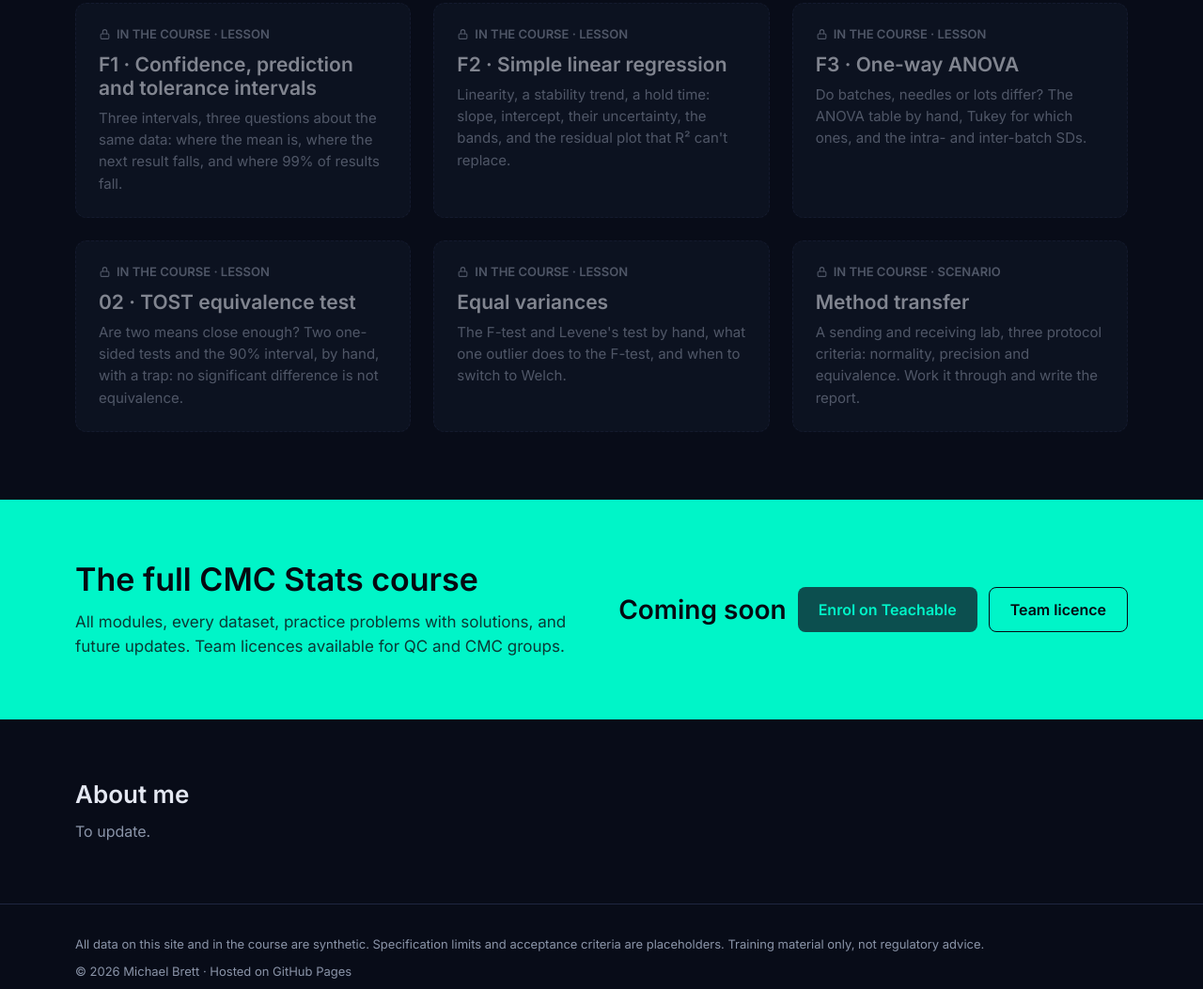
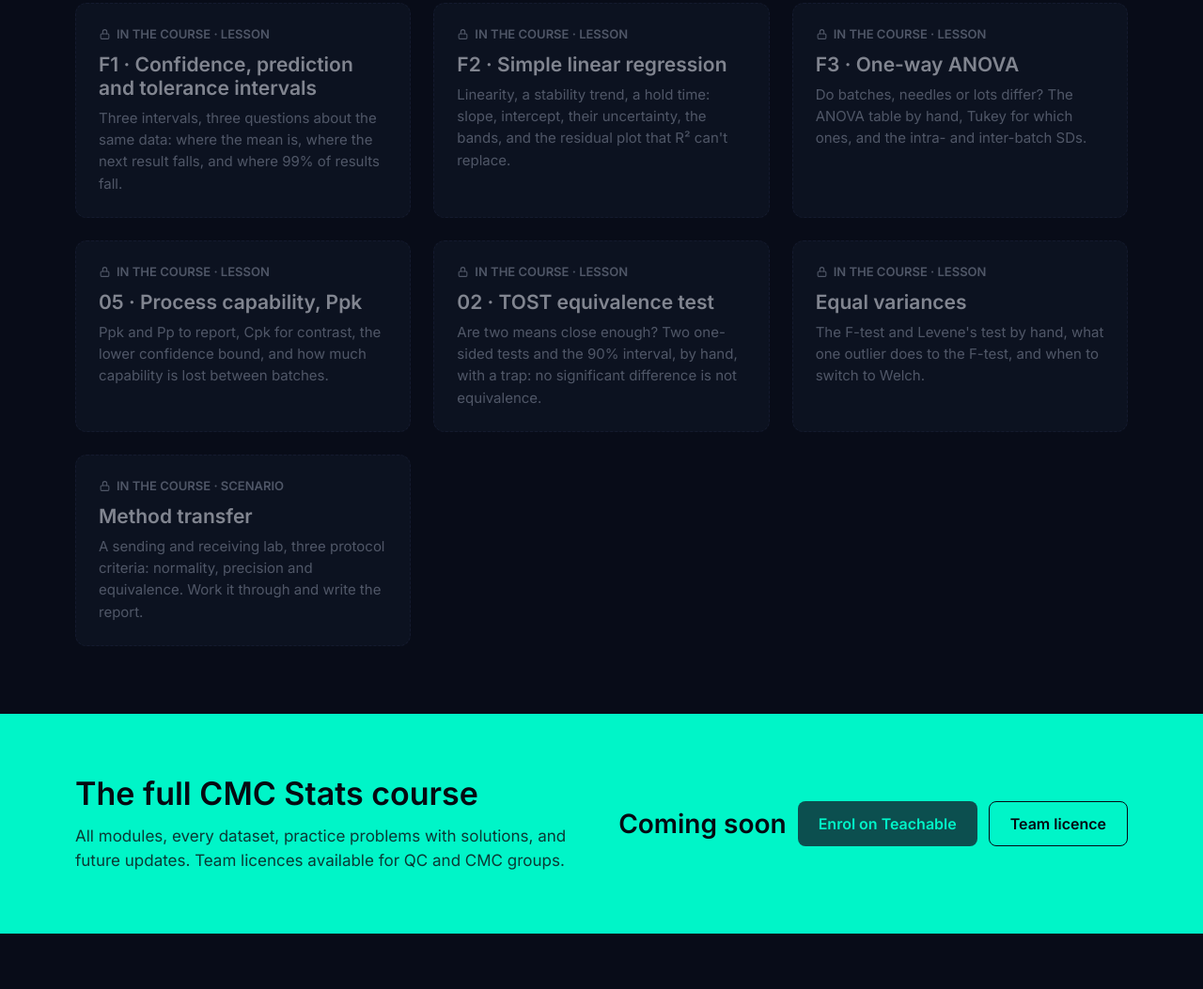
Before and after one commit to mlb6194/cmc-stats, a plain HTML site: page index.html in a window 1280 px wide. Shown: the part 2352-3405 px from the top of the page at 94% size. Drawn offline with Linux system fonts and the light colour scheme.

Commit message:
Home: add capability practice as a locked course tile
Co-Authored-By: Claude Opus 5.5 <noreply@anthropic.com>
Claude-Session: https://claude.ai/code/session_011xtxXE2SuKzdNiQcAyUQJj

```diff
--- a/index.html
+++ b/index.html
@@ -151,6 +151,11 @@
 </div>
 <div aria-disabled="true" style="position: relative; background: var(--surface); border: 1px dashed var(--line); border-radius: 12px; padding: 24px; color: var(--ink); opacity: .55; cursor: default">
 <p style="margin: 0 0 12px; font-size: 13px; font-weight: 600; color: var(--muted)"><svg width="13" height="13" viewBox="0 0 24 24" fill="none" stroke="currentColor" stroke-width="2" stroke-linecap="round" stroke-linejoin="round" aria-hidden="true" style="vertical-align:-2px;margin-right:6px"><rect x="4" y="11" width="16" height="10" rx="2"></rect><path d="M8 11V7a4 4 0 0 1 8 0v4"></path></svg>IN THE COURSE · LESSON</p>
+<h3 style="margin: 0 0 8px; font-family: Inter, sans-serif; font-size: 21px; font-weight: 600">05 · Process capability, Ppk</h3>
+<p style="margin: 0; font-size: 15px; line-height: 1.55; color: var(--muted)">Ppk and Pp to report, Cpk for contrast, the lower confidence bound, and how much capability is lost between batches.</p>
+</div>
+<div aria-disabled="true" style="position: relative; background: var(--surface); border: 1px dashed var(--line); border-radius: 12px; padding: 24px; color: var(--ink); opacity: .55; cursor: default">
+<p style="margin: 0 0 12px; font-size: 13px; font-weight: 600; color: var(--muted)"><svg width="13" height="13" viewBox="0 0 24 24" fill="none" stroke="currentColor" stroke-width="2" stroke-linecap="round" stroke-linejoin="round" aria-hidden="true" style="vertical-align:-2px;margin-right:6px"><rect x="4" y="11" width="16" height="10" rx="2"></rect><path d="M8 11V7a4 4 0 0 1 8 0v4"></path></svg>IN THE COURSE · LESSON</p>
 <h3 style="margin: 0 0 8px; font-family: Inter, sans-serif; font-size: 21px; font-weight: 600">02 · TOST equivalence test</h3>
 <p style="margin: 0; font-size: 15px; line-height: 1.55; color: var(--muted)">Are two means close enough? Two one-sided tests and the 90% interval, by hand, with a trap: no significant difference is not equivalence.</p>
 </div>
```
